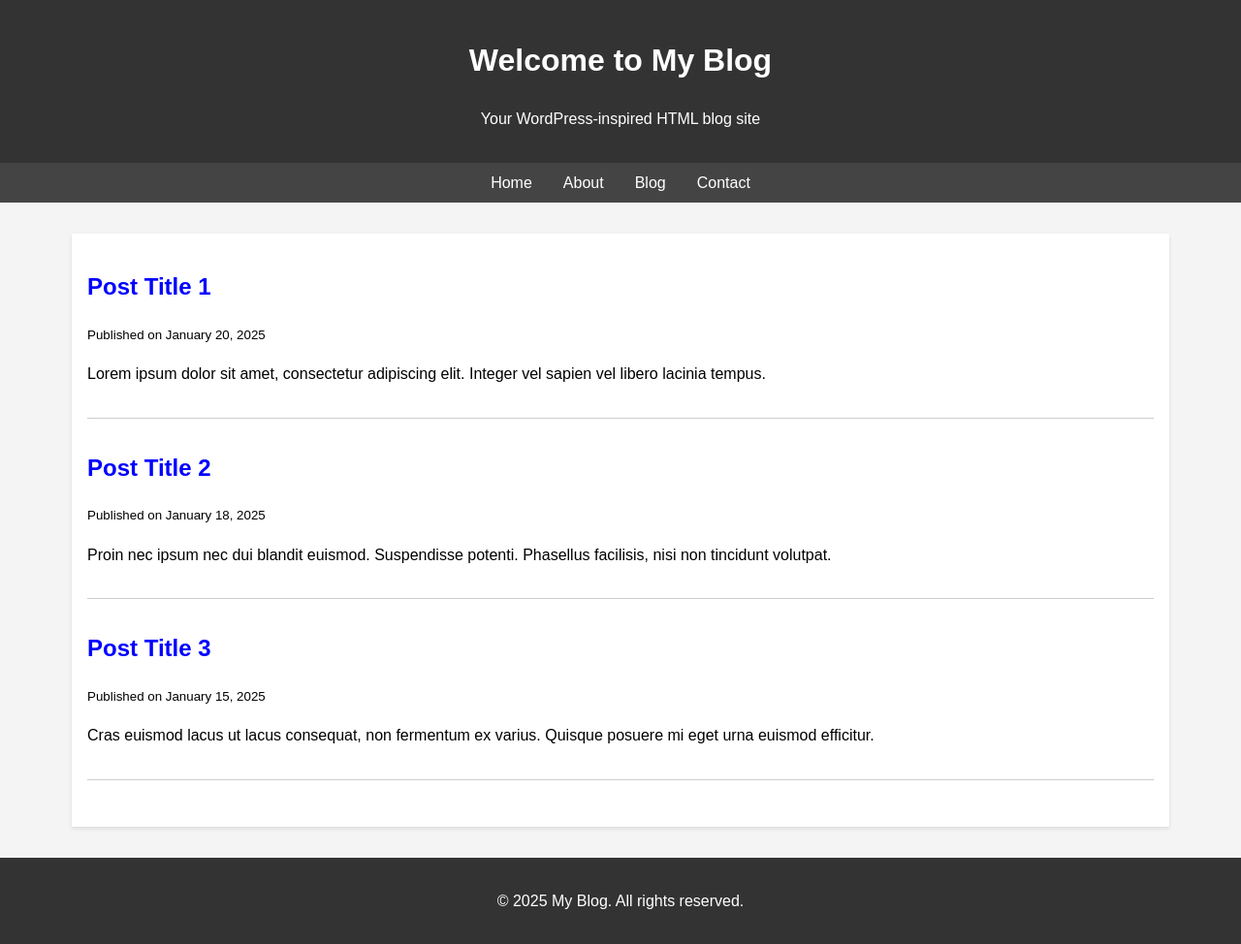
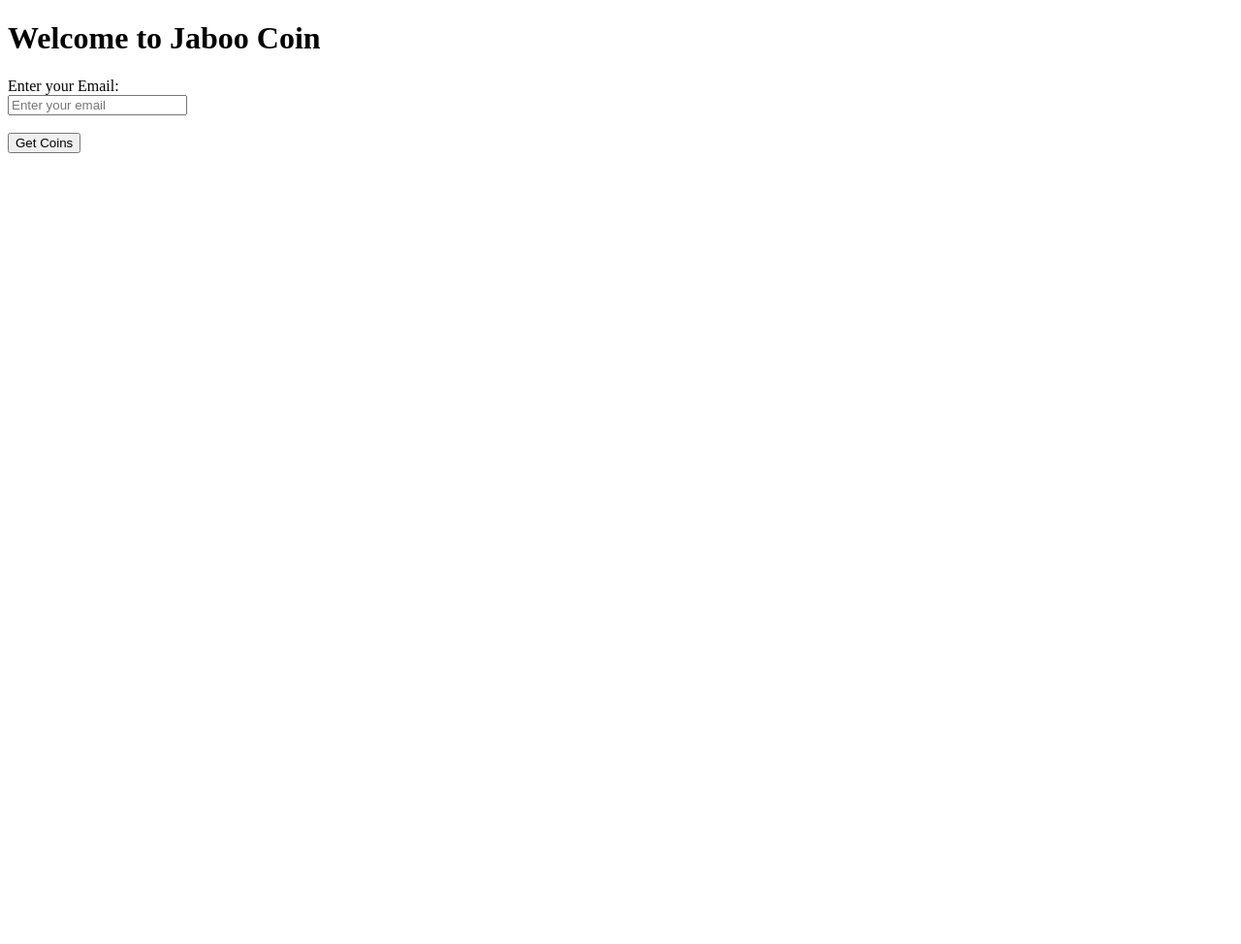
Before and after one commit to Dojaboo/Jahoon, a plain HTML site: page index.html in a window 1280 px wide. Shown: the whole page at 97% size. After the commit the page ends 800 px from the top, so only its background shows below. Drawn offline with Linux system fonts and the light colour scheme; a web font is replaced by a local one.

Commit message:
Update index.html

```diff
--- a/index.html
+++ b/index.html
@@ -3,148 +3,40 @@
 <head>
     <meta charset="UTF-8">
     <meta name="viewport" content="width=device-width, initial-scale=1.0">
-    <title>WordPress-Inspired Blog</title>
-    <style>
-        @font-face {
-            font-family: 'Pretendard';
-            src: url('Pretendard-Regular.otf') format('opentype');
-            font-weight: normal;
-        }
-        @font-face {
-            font-family: 'Pretendard';
-            src: url('Pretendard-Bold.otf') format('opentype');
-            font-weight: bold;
-        }
-        body {
-            font-family: 'Pretendard', Arial, sans-serif;
-            line-height: 1.6;
-            margin: 0;
-            padding: 0;
-            background-color: #f4f4f4;
-        }
-        header {
-            background: #333;
-            color: #fff;
-            padding: 1rem 0;
-            text-align: center;
-        }
-        nav {
-            display: flex;
-            justify-content: center;
-            background: #444;
-            padding: 0.5rem 0;
-        }
-        nav a {
-            color: #fff;
-            margin: 0 1rem;
-            text-decoration: none;
-        }
-        nav a:hover {
-            text-decoration: underline;
-        }
-        .container {
-            max-width: 1100px;
-            margin: 2rem auto;
-            padding: 1rem;
-            background: #fff;
-            box-shadow: 0 2px 4px rgba(0, 0, 0, 0.1);
-        }
-        .blog-post {
-            margin-bottom: 2rem;
-            padding-bottom: 1rem;
-            border-bottom: 1px solid #ccc;
-        }
-        .blog-post h2 {
-            margin-bottom: 0.5rem;
-            cursor: pointer;
-            color: blue;
-        }
-        .blog-post h2:hover {
-            text-decoration: underline;
-        }
-        footer {
-            text-align: center;
-            padding: 1rem 0;
-            background: #333;
-            color: #fff;
-            margin-top: 2rem;
-        }
-    </style>
+    <title>Jaboo Coin</title>
 </head>
 <body>
-    <header>
-        <h1>Welcome to My Blog</h1>
-        <p>Your WordPress-inspired HTML blog site</p>
-    </header>
-    <nav>
-        <a href="#">Home</a>
-        <a href="#">About</a>
-        <a href="#">Blog</a>
-        <a href="#">Contact</a>
-    </nav>
-    <div class="container" id="content">
-        <div class="blog-post" id="post1">
-            <h2 onclick="loadPost('post1')">Post Title 1</h2>
-            <p><small>Published on January 20, 2025</small></p>
-            <p>Lorem ipsum dolor sit amet, consectetur adipiscing elit. Integer vel sapien vel libero lacinia tempus.</p>
-        </div>
-        <div class="blog-post">
-            <h2>Post Title 2</h2>
-            <p><small>Published on January 18, 2025</small></p>
-            <p>Proin nec ipsum nec dui blandit euismod. Suspendisse potenti. Phasellus facilisis, nisi non tincidunt volutpat.</p>
-        </div>
-        <div class="blog-post">
-            <h2>Post Title 3</h2>
-            <p><small>Published on January 15, 2025</small></p>
-            <p>Cras euismod lacus ut lacus consequat, non fermentum ex varius. Quisque posuere mi eget urna euismod efficitur.</p>
-        </div>
-    </div>
-    <footer>
-        <p>&copy; 2025 My Blog. All rights reserved.</p>
-    </footer>
+    <h1>Welcome to Jaboo Coin</h1>
+    <form id="coin-request-form">
+        <label for="email">Enter your Email:</label><br>
+        <input type="email" id="email" placeholder="Enter your email" required><br><br>
+        <button type="button" onclick="requestCoin()">Get Coins</button>
+    </form>
+
+    <p id="response"></p>
 
     <script>
-        function loadPost(postId) {
-            const content = document.getElementById('content');
-
-            // Push the current state to the history stack
-            history.pushState({ page: 'post' }, '', '#post1');
-
-            if (postId === 'post1') {
-                content.innerHTML = `
-                    <div class="blog-post">
-                        <h2>Post Title 1</h2>
-                        <p><small>Published on January 20, 2025</small></p>
-                        <p>This is the full content of Post Title 1. Lorem ipsum dolor sit amet, consectetur adipiscing elit.
-                        Integer vel sapien vel libero lacinia tempus. Praesent sed erat ut arcu tincidunt aliquam.</p>
-                    </div>
-                `;
+        async function requestCoin() {
+            const email = document.getElementById("email").value;
+            if (!email) {
+                alert("Please enter a valid email address!");
+                return;
             }
+            // Flask 서버에 요청 전송
+            const response = await fetch("https://<YOUR_FLASK_SERVER_URL>/send", {
+                method: "POST",
+                headers: {
+                    "Content-Type": "application/json"
+                },
+                body: JSON.stringify({
+                    sender: "admin_address",
+                    recipient: email,
+                    amount: 50
+                })
+            });
+            const result = await response.json();
+            document.getElementById("response").innerText = result.message || result.error;
         }
-
-        // Listen for the popstate event to handle back navigation
-        window.addEventListener('popstate', (event) => {
-            const content = document.getElementById('content');
-
-            // Restore the original content if going back
-            content.innerHTML = `
-                <div class="blog-post" id="post1">
-                    <h2 onclick="loadPost('post1')">Post Title 1</h2>
-                    <p><small>Published on January 20, 2025</small></p>
-                    <p>Lorem ipsum dolor sit amet, consectetur adipiscing elit. Integer vel sapien vel libero lacinia tempus.</p>
-                </div>
-                <div class="blog-post">
-                    <h2>Post Title 2</h2>
-                    <p><small>Published on January 18, 2025</small></p>
-                    <p>Proin nec ipsum nec dui blandit euismod. Suspendisse potenti. Phasellus facilisis, nisi non tincidunt volutpat.</p>
-                </div>
-                <div class="blog-post">
-                    <h2>Post Title 3</h2>
-                    <p><small>Published on January 15, 2025</small></p>
-                    <p>Cras euismod lacus ut lacus consequat, non fermentum ex varius. Quisque posuere mi eget urna euismod efficitur.</p>
-                </div>
-            `;
-        });
     </script>
 </body>
 </html>
```
